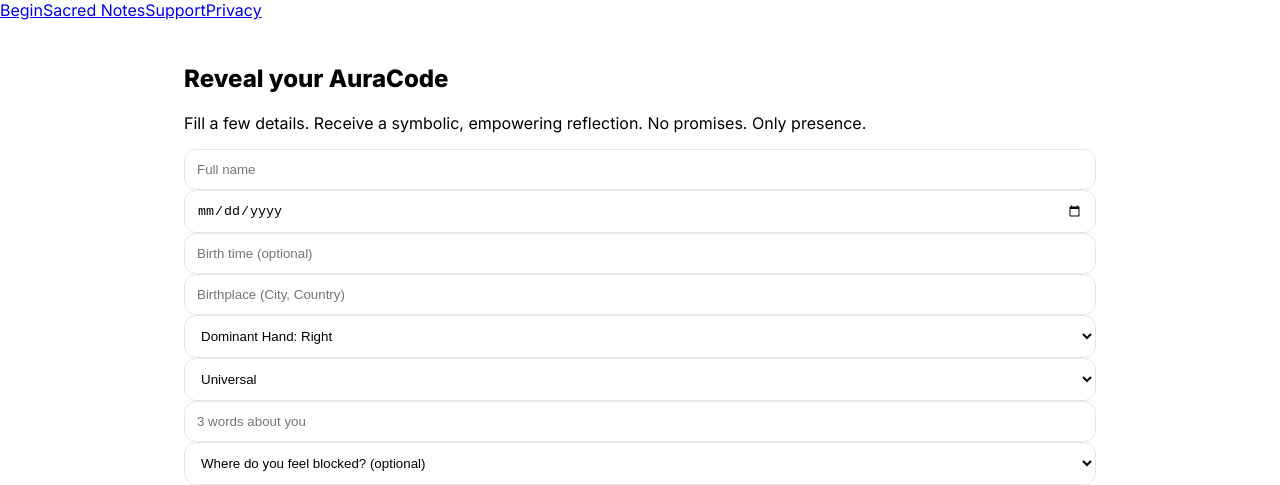
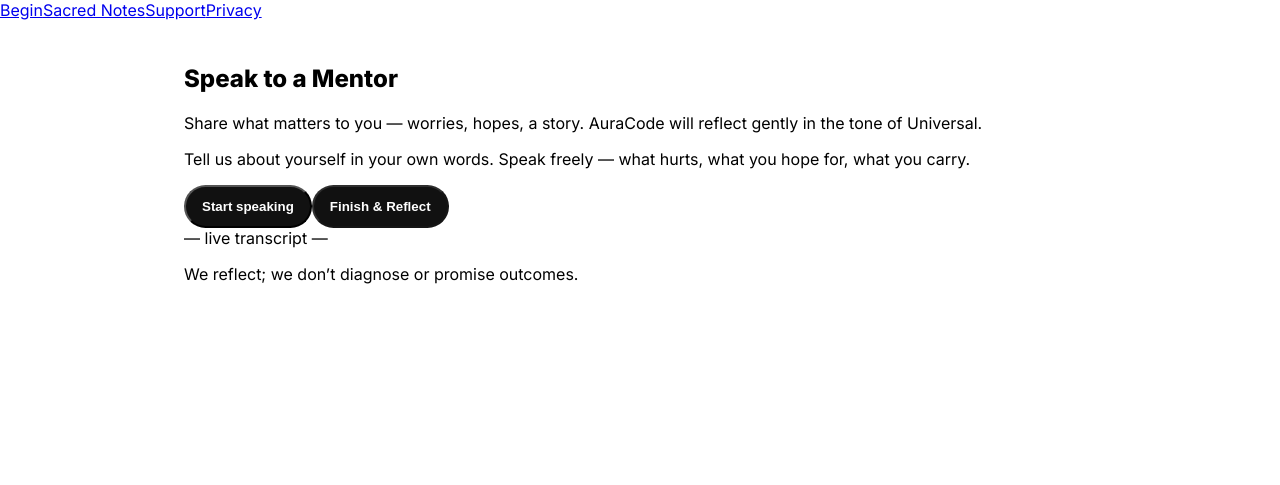
Before and after one commit to danyaffa/Total-iora, a Next.js app: page /get-your-aura in a window 1280 px wide. Shown: the part 304-789 px from the top of the page. Built offline with nearby package versions, Linux system fonts and the light colour scheme.

Commit message:
Update get-your-aura.js

```diff
--- a/pages/get-your-aura.js
+++ b/pages/get-your-aura.js
@@ -1,35 +1,30 @@
+import { useRouter } from "next/router";
 import { useState } from "react";
-import AuraForm from "../components/AuraForm";
+import VoiceIntake from "../components/VoiceIntake";
 import { generateAuraCode } from "../lib/generateAuraCode";
 
-export default function GetYourAura() {
-  const [loading, setLoading] = useState(false);
+export default function GetYourAura(){
+  const router = useRouter();
+  const path = (router.query.path || "Universal")+"";
   const [result, setResult] = useState(null);
 
-  async function submit(form) {
-    try {
-      setLoading(true);
-      const { code, color } = generateAuraCode(form.name, form.dob);
-      const res = await fetch('/api/aura', {
-        method:'POST',
-        headers:{'Content-Type':'application/json'},
-        body: JSON.stringify({ ...form, code, color })
-      });
-      const data = await res.json();
-      setResult({ code, color, reading: data.reading });
-    } finally { setLoading(false); }
+  async function onDone({ transcript, reading }){
+    const { code, color } = generateAuraCode("Friend", "1970-01-01");
+    setResult({ transcript, reading, code, color });
   }
 
   return (
     <div className="grid gap-6">
-      <h2 className="text-2xl font-bold">Reveal your AuraCode</h2>
-      <p className="text-gray-600">Fill a few details. Receive a symbolic, empowering reflection. No promises. Only presence.</p>
-      <AuraForm onSubmit={submit} />
-      {loading && <p>Decoding your energy…</p>}
+      <h2 className="text-2xl font-bold">Speak to a Mentor</h2>
+      <p className="text-gray-600">
+        Share what matters to you — worries, hopes, a story. AuraCode will reflect gently in the tone of {path}.
+      </p>
+      <VoiceIntake path={path} onDone={onDone} />
       {result && (
-        <div className="p-6 rounded-2xl border bg:white/70 shadow-sm">
-          <p className="font-mono">{result.code} · {result.color}</p>
+        <div className="p-6 rounded-2xl border bg-white/70">
+          <p className="text-xs text-gray-500">Your AuraCode: <span className="font-mono">{result.code} · {result.color}</span></p>
           <div className="mt-3 whitespace-pre-wrap">{result.reading}</div>
+          <p className="mt-4 text-xs text-gray-500">We hold space; we don’t promise outcomes.</p>
         </div>
       )}
     </div>
```
